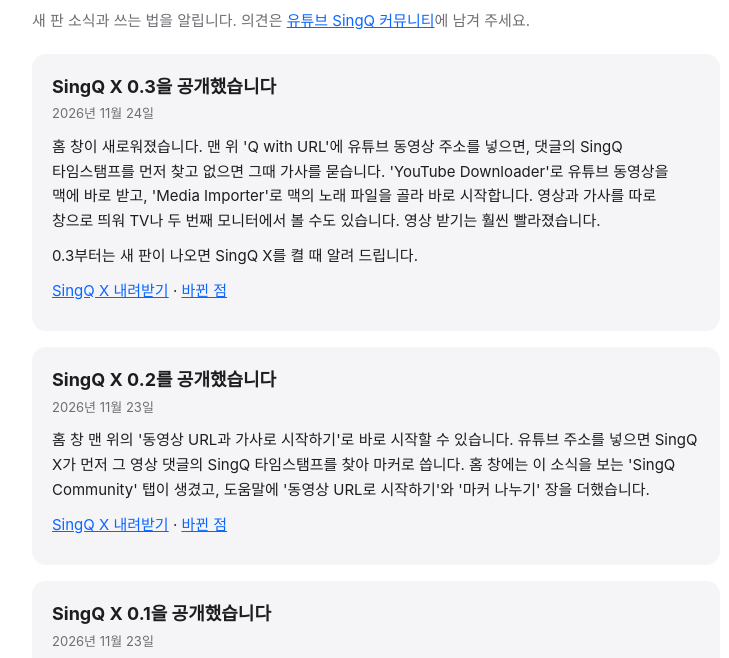
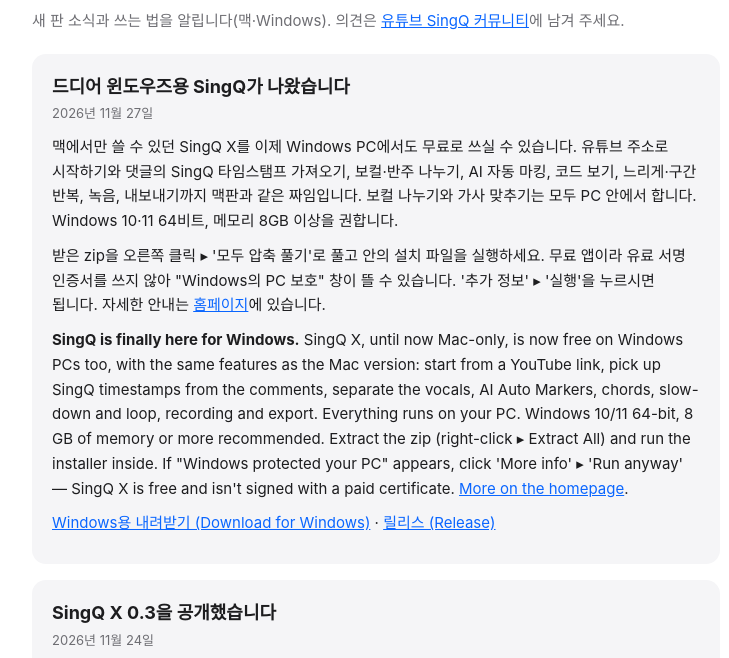
Before and after one commit to SingQ365/singq365.github.io, a plain HTML site: page news/index.html in a window 1280 px wide. Shown: the part 58-716 px from the top of the page, without its empty margins (264-993 px from the left). Drawn offline with Linux system fonts and the light colour scheme.

Commit message:
SingQ 소식: 윈도우즈용 SingQ 공개 (한국어·영어)
Co-Authored-By: Claude Opus 5.5 <noreply@anthropic.com>

```diff
--- a/news/index.html
+++ b/news/index.html
@@ -27,7 +27,16 @@ a{color:var(--blue)}
 <body>
 <main>
 <h1>SingQ 소식</h1>
-<p class="sub">새 판 소식과 쓰는 법을 알립니다. 의견은 <a href="https://www.youtube.com/@SingQ365/community">유튜브 SingQ 커뮤니티</a>에 남겨 주세요.</p>
+<p class="sub">새 판 소식과 쓰는 법을 알립니다(맥·Windows). 의견은 <a href="https://www.youtube.com/@SingQ365/community">유튜브 SingQ 커뮤니티</a>에 남겨 주세요.</p>
+
+<article>
+<h2>드디어 윈도우즈용 SingQ가 나왔습니다</h2>
+<time datetime="2026-11-27">2026년 11월 27일</time>
+<p>맥에서만 쓸 수 있던 SingQ X를 이제 Windows PC에서도 무료로 쓰실 수 있습니다. 유튜브 주소로 시작하기와 댓글의 SingQ 타임스탬프 가져오기, 보컬·반주 나누기, AI 자동 마킹, 코드 보기, 느리게·구간 반복, 녹음, 내보내기까지 맥판과 같은 짜임입니다. 보컬 나누기와 가사 맞추기는 모두 PC 안에서 합니다. Windows 10·11 64비트, 메모리 8GB 이상을 권합니다.</p>
+<p>받은 zip을 오른쪽 클릭 ▸ '모두 압축 풀기'로 풀고 안의 설치 파일을 실행하세요. 무료 앱이라 유료 서명 인증서를 쓰지 않아 "Windows의 PC 보호" 창이 뜰 수 있습니다. '추가 정보' ▸ '실행'을 누르시면 됩니다. 자세한 안내는 <a href="https://singq365.github.io/#windows">홈페이지</a>에 있습니다.</p>
+<p lang="en"><b>SingQ is finally here for Windows.</b> SingQ X, until now Mac-only, is now free on Windows PCs too, with the same features as the Mac version: start from a YouTube link, pick up SingQ timestamps from the comments, separate the vocals, AI Auto Markers, chords, slow-down and loop, recording and export. Everything runs on your PC. Windows 10/11 64-bit, 8 GB of memory or more recommended. Extract the zip (right-click ▸ Extract All) and run the installer inside. If "Windows protected your PC" appears, click 'More info' ▸ 'Run anyway' — SingQ X is free and isn't signed with a paid certificate. <a href="https://singq365.github.io/#windows">More on the homepage</a>.</p>
+<p><a href="https://github.com/SingQ365/singq365.github.io/releases/latest/download/SingQ-X-windows.zip">Windows용 내려받기 (Download for Windows)</a> · <a href="https://github.com/SingQ365/singq365.github.io/releases/tag/v0.3">릴리스 (Release)</a></p>
+</article>
 
 <article>
 <h2>SingQ X 0.3을 공개했습니다</h2>
```
